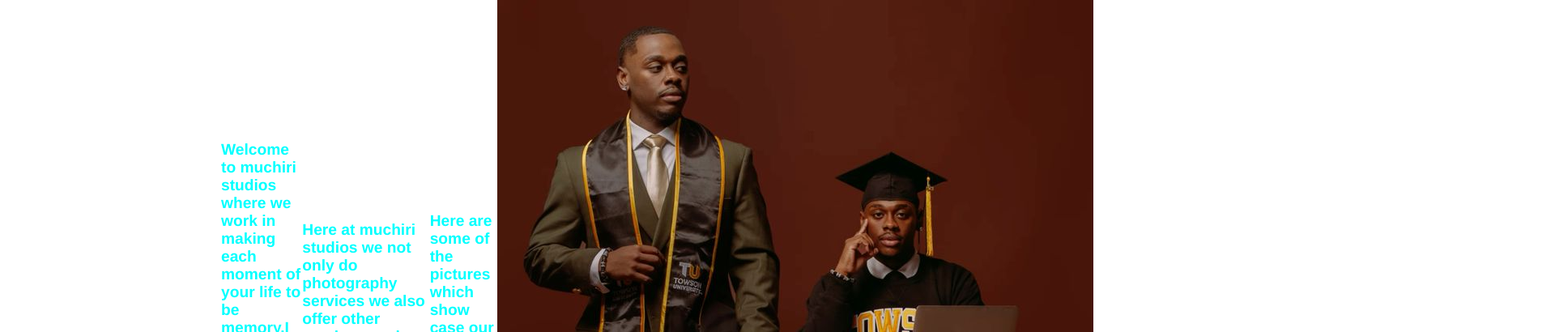
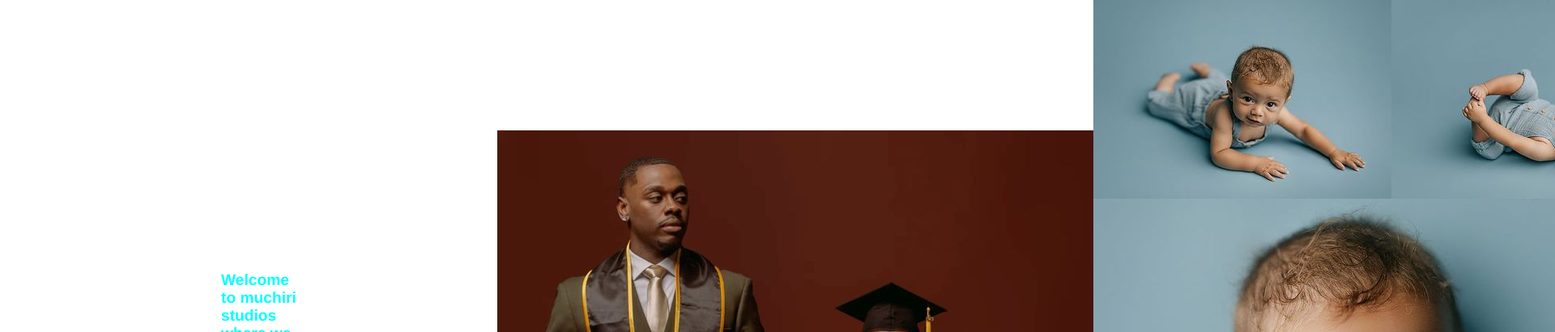
Before and after one commit to dennis436/moringa_wed, a plain HTML site: page index.html in a window 1280 px wide. Shown: the top 410 px of the page at 81% size, 1920 px wide, since content can reach past the window. Drawn offline with Linux system fonts and the light colour scheme; files that its build step writes are made by us from their sources.

Commit message:
added a new image to html file

```diff
--- a/index.html
+++ b/index.html
@@ -25,5 +25,9 @@
       services and feedback that we always give to our clients.
     </p>
     <img src="images/Graduation photoshoot inspo.jpeg" alt="" />
+    <img
+      src="Just Some Cute Photos of a Cute Baby! _ Des Moines Studio.jpeg"
+      alt=""
+    />
   </body>
 </html>
```
Also changed, not shown: Just Some Cute Photos of a Cute Baby! _ Des Moines Studio.jpeg (added).
